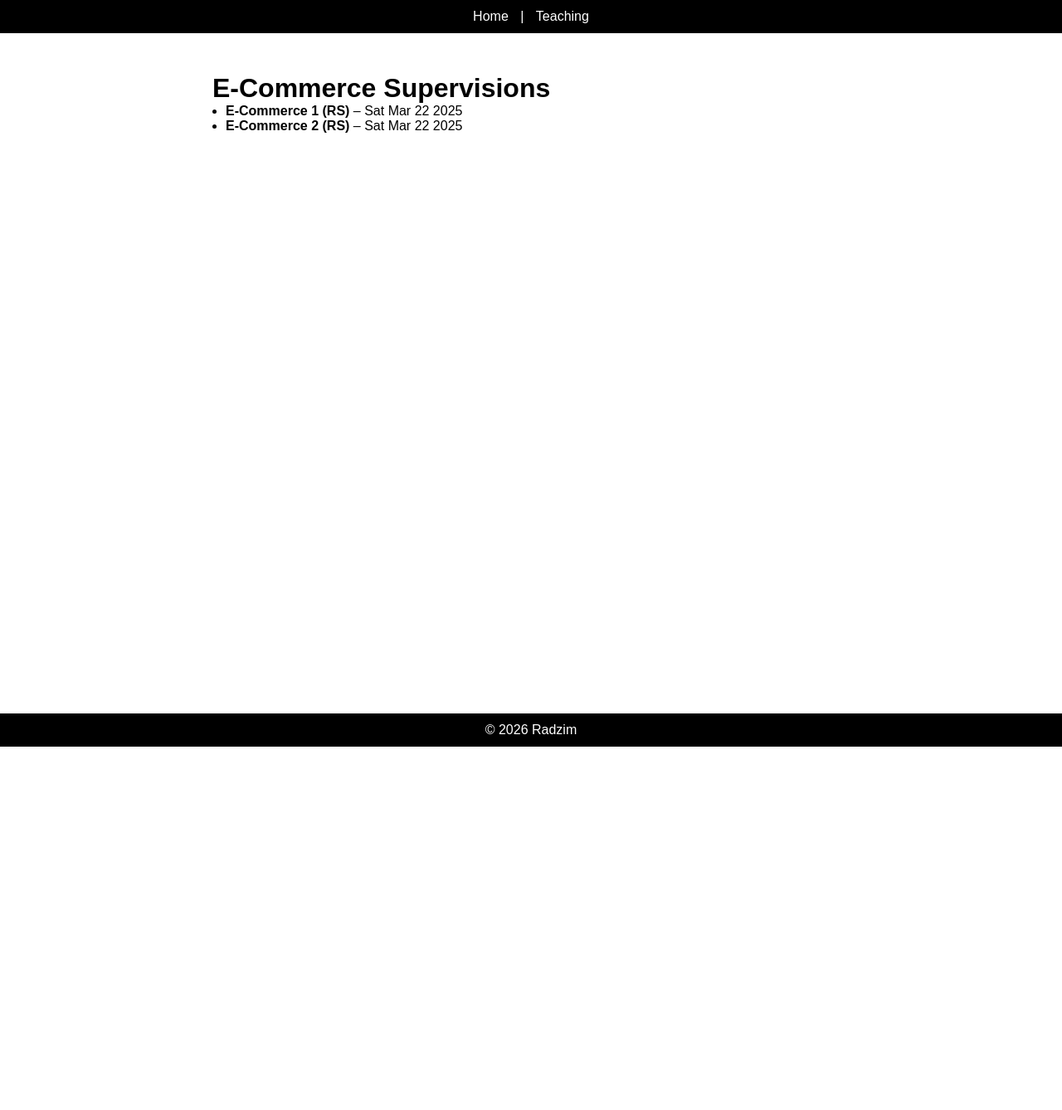
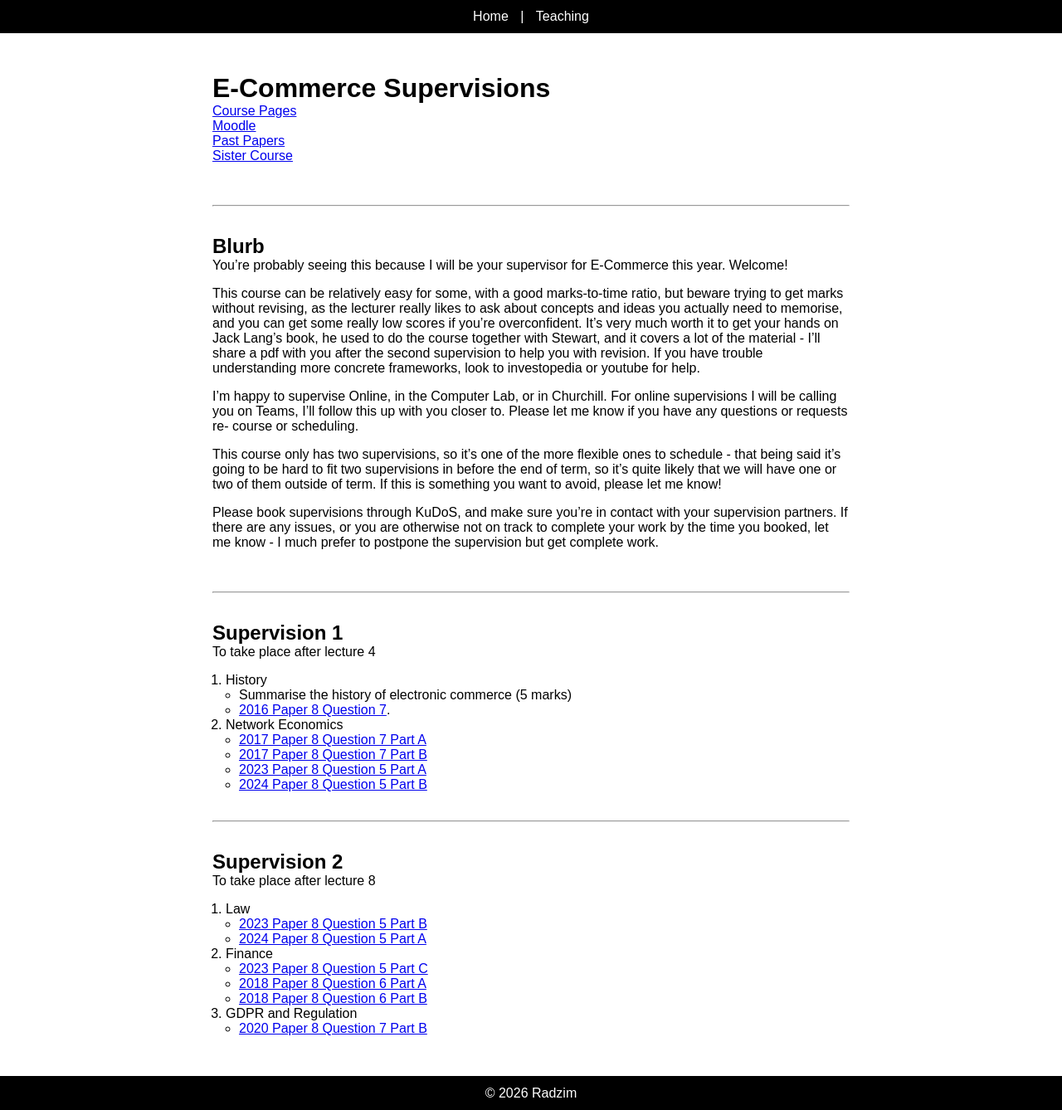
Before and after one commit to Radzim/radzim.github.io, a Jekyll site: the page built from teaching/e-commerce.md, in a window 1280 px wide. Shown: the whole page at 83% size. Built offline with Jekyll 4.4.1, drawn with Linux system fonts in a browser that asks for light colours; before the commit the page ends 900 px from its top, so only the background shows below that.

Commit message:
Update e-commerce.md

```diff
--- a/teaching/e-commerce.md
+++ b/teaching/e-commerce.md
@@ -4,6 +4,65 @@ title: E-Commerce
 ---
 
 # E-Commerce Supervisions
+[Course Pages](https://www.cl.cam.ac.uk/teaching/2526/ECommerce/)
+[Moodle](https://www.vle.cam.ac.uk/course/view.php?id=256683)
+[Past Papers](https://www.cl.cam.ac.uk/teaching/exams/pastpapers/t-E-Commerce.html)
+[Sister Course](https://www.cl.cam.ac.uk/teaching/2526/Business/)
 
-- **E-Commerce 1 (RS)** – Sat Mar 22 2025
-- **E-Commerce 2 (RS)** – Sat Mar 22 2025
+<br>
+
+---
+
+<br>
+
+## Blurb
+
+You're probably seeing this because I will be your supervisor for E-Commerce this year. Welcome!
+
+This course can be relatively easy for some, with a good marks-to-time ratio, but beware trying to get marks without revising, as the lecturer really likes to ask about concepts and ideas you actually need to memorise, and you can get some really low scores if you're overconfident. It's very much worth it to get your hands on Jack Lang's book, he used to do the course together with Stewart, and it covers a lot of the material - I'll share a pdf with you after the second supervision to help you with revision. If you have trouble understanding more concrete frameworks, look to investopedia or youtube for help.
+
+I'm happy to supervise Online, in the Computer Lab, or in Churchill. For online supervisions I will be calling you on Teams, I'll follow this up with you closer to. Please let me know if you have any questions or requests re- course or scheduling.
+
+This course only has two supervisions, so it's one of the more flexible ones to schedule - that being said it's going to be hard to fit two supervisions in before the end of term, so it's quite likely that we will have one or two of them outside of term. If this is something you want to avoid, please let me know!
+
+Please book supervisions through KuDoS, and make sure you're in contact with your supervision partners. If there are any issues, or you are otherwise not on track to complete your work by the time you booked, let me know - I much prefer to postpone the supervision but get complete work.
+
+<br>
+
+---
+
+<br>
+
+## Supervision 1
+To take place after lecture 4
+
+1. History
+- Summarise the history of electronic commerce (5 marks)
+- [2016 Paper 8 Question 7](https://www.cl.cam.ac.uk/teaching/exams/pastpapers/y2016p8q7.pdf).
+
+2. Network Economics
+- [2017 Paper 8 Question 7 Part A](https://www.cl.cam.ac.uk/teaching/exams/pastpapers/y2017p7q8.pdf)
+- [2017 Paper 8 Question 7 Part B](https://www.cl.cam.ac.uk/teaching/exams/pastpapers/y2017p8q7.pdf)
+- [2023 Paper 8 Question 5 Part A](https://www.cl.cam.ac.uk/teaching/exams/pastpapers/y2023p8q5.pdf)
+- [2024 Paper 8 Question 5 Part B](https://www.cl.cam.ac.uk/teaching/exams/pastpapers/y2024p8q5.pdf)
+
+<br>
+
+---
+
+<br>
+
+## Supervision 2
+To take place after lecture 8
+
+1. Law
+- [2023 Paper 8 Question 5 Part B](https://www.cl.cam.ac.uk/teaching/exams/pastpapers/y2023p8q5.pdf)
+- [2024 Paper 8 Question 5 Part A](https://www.cl.cam.ac.uk/teaching/exams/pastpapers/y2024p8q5.pdf)
+
+2. Finance
+- [2023 Paper 8 Question 5 Part C](https://www.cl.cam.ac.uk/teaching/exams/pastpapers/y2023p8q5.pdf)
+- [2018 Paper 8 Question 6 Part A](https://www.cl.cam.ac.uk/teaching/exams/pastpapers/y2018p8q6.pdf)
+- [2018 Paper 8 Question 6 Part B](https://www.cl.cam.ac.uk/teaching/exams/pastpapers/y2018p8q6.pdf)
+
+3. GDPR and Regulation
+- [2020 Paper 8 Question 7 Part B](https://www.cl.cam.ac.uk/teaching/exams/pastpapers/y2020p8q7.pdf)
```
